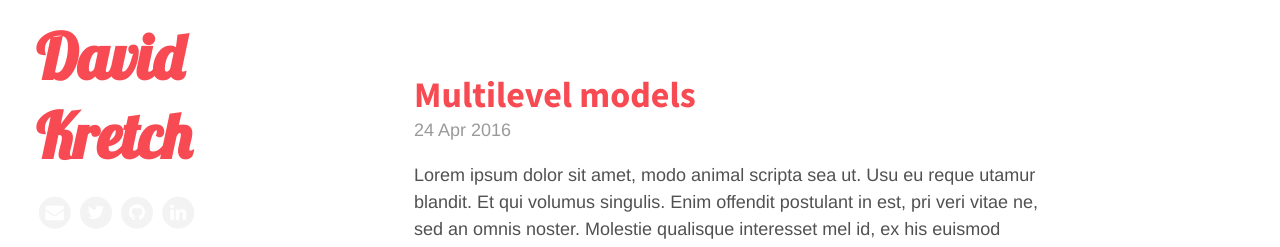
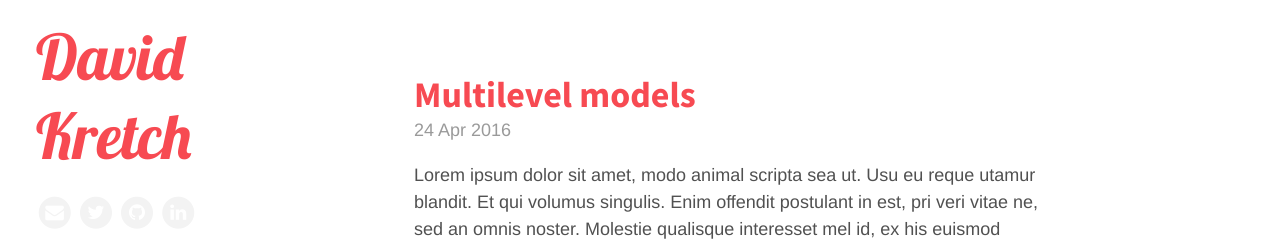
Before and after one commit to davidkretch/kretch.org, a Jekyll site: the page built from index.html, in a window 1280 px wide. Shown: the top 247 px of the page. Built offline with Jekyll 4.4.1, drawn with Linux system fonts in a browser that asks for light colours; nearby versions of some CDN libraries; some web fonts are replaced; the list of posts is cut into pages by our own code.

Commit message:
Turn off bold font weight on sidebar header -- bold disables ligatures on iOS Safari

```diff
--- a/public/css/hyde.css
+++ b/public/css/hyde.css
@@ -77,10 +77,10 @@ html {
 
 /* About section */
 .sidebar-about h1 {
-  color: #fff;
   margin-top: 0;
   font-family: "Lobster", Helvetica, Arial, sans-serif;
   font-size: 3.5rem;
+  font-weight: normal;
 }
 
 /* Sidebar nav */
```
